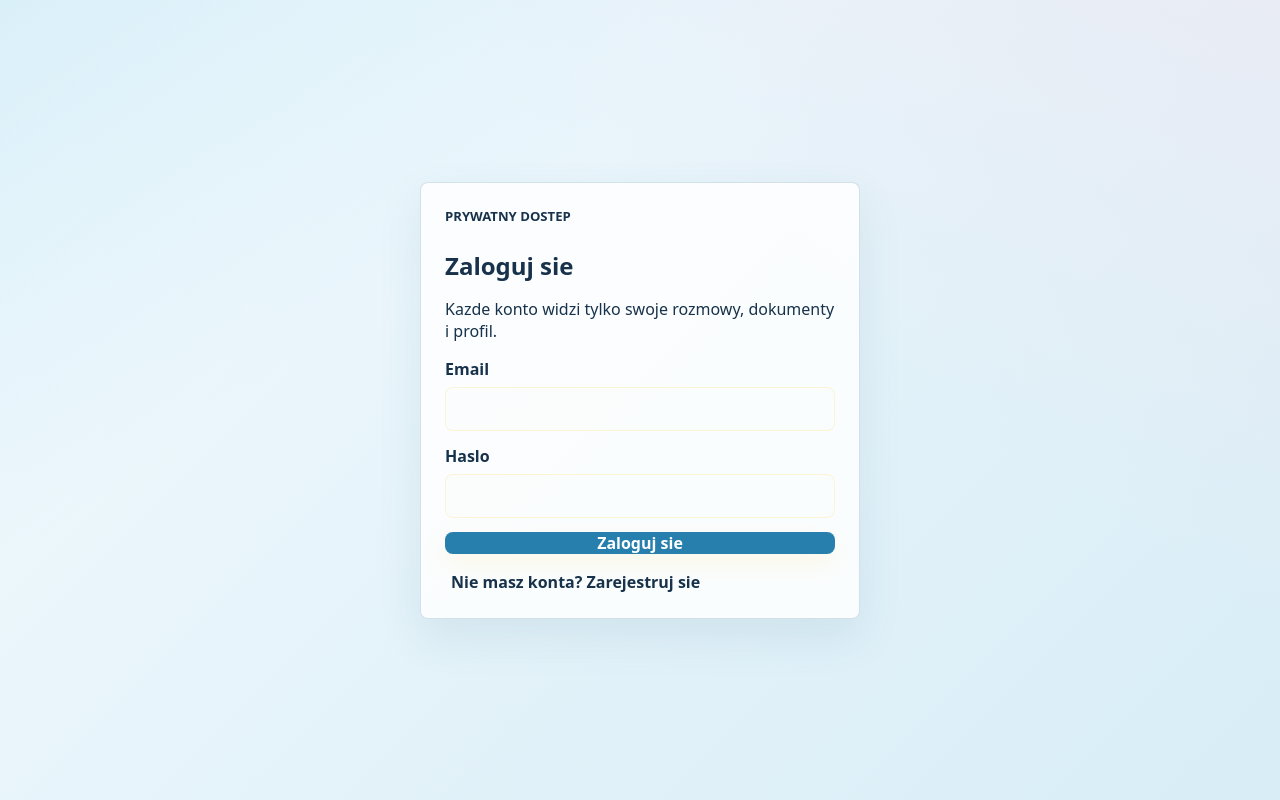
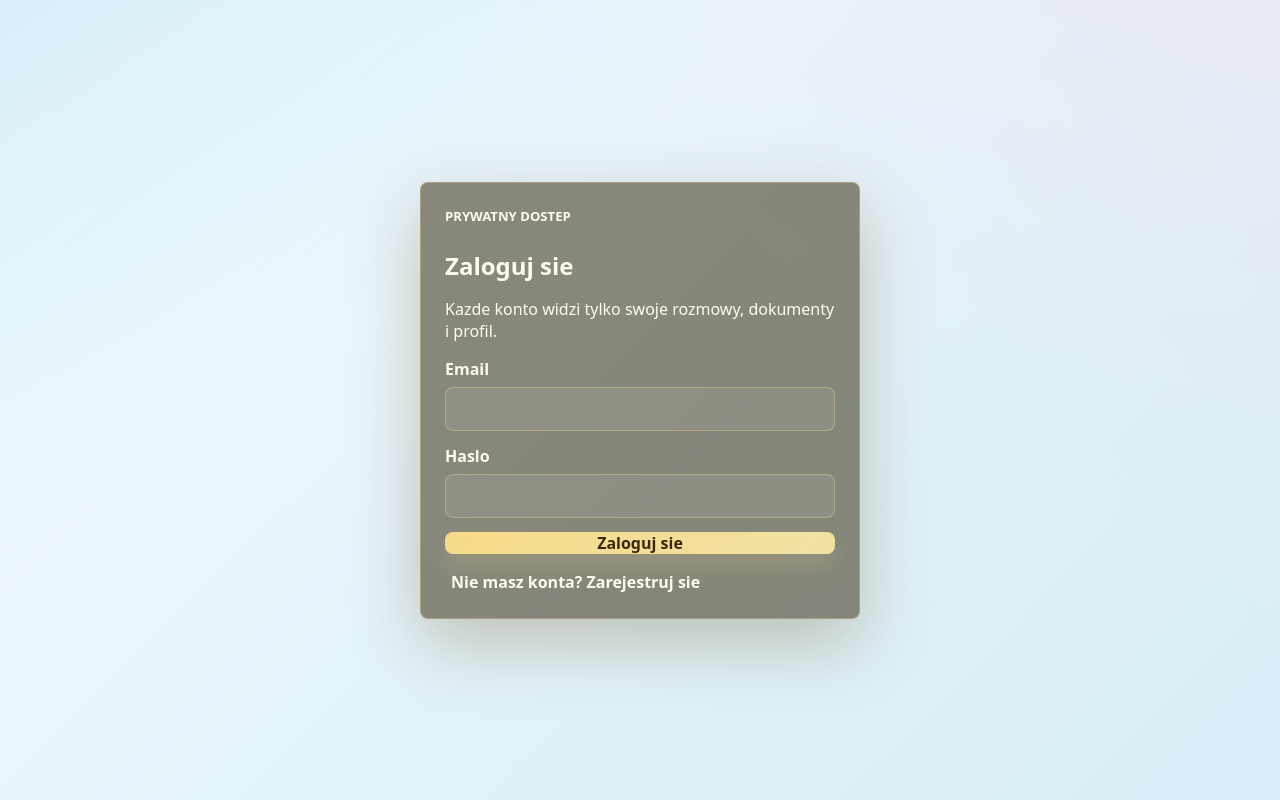
Before and after one commit to kinga-hf/Moj-agent-ai, a Next.js app: page /login in a window 1280 px wide. Built offline with nearby package versions, Linux system fonts and the light colour scheme; no server answers.

Commit message:
Restore dark workspace theme

```diff
--- a/app/globals.css
+++ b/app/globals.css
@@ -4310,3 +4310,250 @@ body textarea::placeholder {
   background: #e6f5ee !important;
   color: #34715e !important;
 }
+
+/* Restore the original dark workspace palette. */
+body,
+body button,
+body input,
+body textarea,
+body select,
+body option,
+body a,
+body p,
+body span,
+body strong,
+body em,
+body label,
+body h1,
+body h2,
+body h3,
+body h4,
+body h5,
+body h6,
+body div {
+  color: #fffaf0 !important;
+}
+
+body input::placeholder,
+body textarea::placeholder {
+  color: rgba(255, 255, 255, 0.72) !important;
+}
+
+.dashboard-shell,
+.legal-standalone-shell {
+  background:
+    radial-gradient(circle at 20% 12%, rgba(255, 224, 138, 0.24), transparent 30%),
+    radial-gradient(circle at 88% 18%, rgba(255, 238, 170, 0.18), transparent 28%),
+    linear-gradient(135deg, #151004 0%, #2c2108 52%, #3a2a0a 100%);
+}
+
+.dashboard-sidebar {
+  border-right-color: rgba(255, 224, 138, 0.18);
+  background: rgba(46, 35, 10, 0.48);
+  box-shadow: none;
+}
+
+.dashboard-brand,
+.dashboard-card,
+.dashboard-hero,
+.dashboard-status,
+.dashboard-grid > section,
+.quick-actions,
+.chat-app,
+.auth-card {
+  border-color: rgba(255, 224, 138, 0.28);
+  background: rgba(54, 44, 15, 0.54);
+  box-shadow: 0 24px 70px rgba(92, 64, 8, 0.28);
+}
+
+.dashboard-brand span,
+.dashboard-sidebar a:hover,
+.dashboard-sidebar a.active,
+.dashboard-card-link,
+.dashboard-card-link:hover,
+.nav-link,
+.nav-link:hover,
+.example-button,
+.command-button,
+.secondary-button,
+.auth-status,
+.memory-panel,
+.composer,
+.chat-header,
+.top-nav,
+.drop-overlay {
+  border-color: rgba(255, 224, 138, 0.28);
+  background: rgba(54, 44, 15, 0.54);
+}
+
+.dashboard-sidebar a,
+.dashboard-card-link,
+.nav-link,
+.chat-title,
+.dashboard-hero h1,
+.dashboard-card h2,
+.dashboard-card h3,
+.auth-card h1,
+.chat-header h1 {
+  color: #fffaf0 !important;
+}
+
+.chat-shell,
+.auth-shell {
+  background: transparent;
+}
+
+.chat-app::before {
+  background: linear-gradient(
+    90deg,
+    var(--film-red),
+    var(--film-orange),
+    var(--accent),
+    var(--film-blue),
+    var(--film-purple),
+    var(--rose)
+  );
+}
+
+.top-nav {
+  background:
+    repeating-linear-gradient(
+      90deg,
+      rgba(255, 252, 240, 0.08) 0 10px,
+      transparent 10px 20px
+    ),
+    rgba(42, 32, 8, 0.5);
+}
+
+.chat-header {
+  background:
+    linear-gradient(135deg, rgba(255, 224, 138, 0.2), transparent 34%),
+    linear-gradient(225deg, rgba(255, 238, 170, 0.18), transparent 40%),
+    rgba(46, 35, 10, 0.58);
+}
+
+.memory-panel {
+  background:
+    linear-gradient(90deg, rgba(255, 159, 28, 0.08), transparent 40%),
+    #10131d;
+}
+
+.messages {
+  background: transparent;
+}
+
+.message-row.user .message-bubble {
+  border-color: rgba(255, 238, 170, 0.42);
+  background:
+    linear-gradient(135deg, rgba(255, 238, 170, 0.22), transparent 42%),
+    var(--user-message);
+  color: var(--foreground);
+  box-shadow: 0 10px 28px rgba(255, 214, 102, 0.16);
+}
+
+.message-row.assistant .message-bubble {
+  border-color: rgba(255, 209, 102, 0.4);
+  background:
+    linear-gradient(135deg, rgba(255, 224, 138, 0.18), transparent 38%),
+    linear-gradient(225deg, rgba(255, 238, 170, 0.14), transparent 42%),
+    var(--assistant-message);
+  color: var(--foreground);
+  box-shadow: 0 10px 28px rgba(255, 209, 102, 0.14);
+}
+
+.composer-panel {
+  border-top-color: var(--border);
+  background:
+    linear-gradient(90deg, rgba(255, 224, 138, 0.12), transparent 35%),
+    linear-gradient(270deg, rgba(255, 238, 170, 0.1), transparent 36%),
+    rgba(46, 35, 10, 0.54);
+}
+
+.composer-input,
+.legal-form input,
+.legal-form textarea,
+.history-search,
+.report-form input,
+.report-form textarea,
+.competitor-form input,
+.competitor-form textarea,
+.email-triage-form textarea {
+  border-color: rgba(255, 224, 138, 0.32);
+  background: rgba(20, 16, 6, 0.72);
+  color: var(--foreground);
+}
+
+.model-button,
+.mode-button,
+.icon-button,
+.secondary-button {
+  border-color: var(--border);
+  background: rgba(255, 252, 240, 0.08);
+  color: var(--foreground) !important;
+}
+
+.model-button.active,
+.mode-button.active {
+  border-color: var(--accent);
+  background: rgba(255, 224, 138, 0.18);
+  color: #fffaf0 !important;
+}
+
+.model-button.active span,
+.model-button span {
+  color: var(--muted) !important;
+}
+
+.mode-badge,
+.model-badge,
+.command-badge {
+  border-color: #444 !important;
+  background: #3b2f10 !important;
+  color: #fde68a !important;
+}
+
+.mode-badge.expert {
+  border-color: #22d3ee !important;
+  background: #083344 !important;
+  color: #bfdbfe !important;
+}
+
+.mode-badge.creative,
+.model-badge.pro {
+  border-color: #9333ea !important;
+  background: #3b0764 !important;
+  color: #e9d5ff !important;
+}
+
+.model-badge.flash {
+  border-color: var(--green) !important;
+  background: #052e1a !important;
+  color: #bbf7d0 !important;
+}
+
+.command-card code {
+  border-color: rgba(255, 224, 138, 0.32);
+  background: rgba(255, 224, 138, 0.12);
+  color: #fffaf0 !important;
+}
+
+.send-button,
+.legal-submit {
+  border-color: transparent;
+  background: linear-gradient(135deg, rgba(255, 224, 138, 0.94), rgba(255, 238, 170, 0.88));
+  color: #3a2804 !important;
+}
+
+.send-button:hover:not(:disabled),
+.legal-submit:hover:not(:disabled) {
+  background: var(--accent-strong);
+}
+
+.legal-page::before {
+  display: none;
+}
+
+.legal-page > * {
+  position: static;
+  z-index: auto;
+}
```
Also changed, not shown: public/helpfind-logo-transparent.png (deleted).
